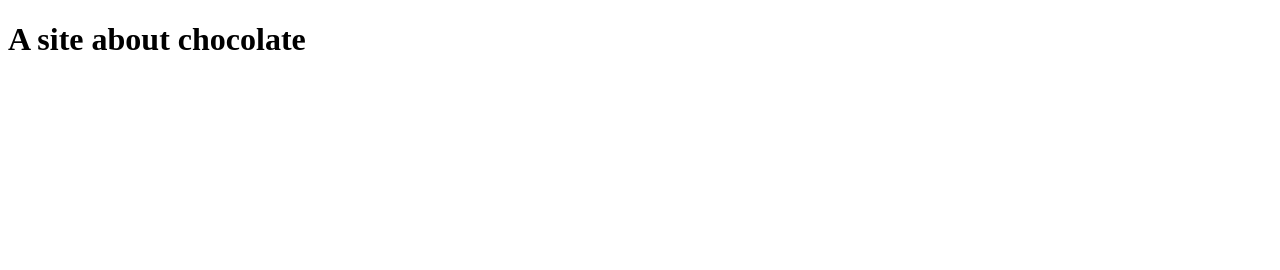
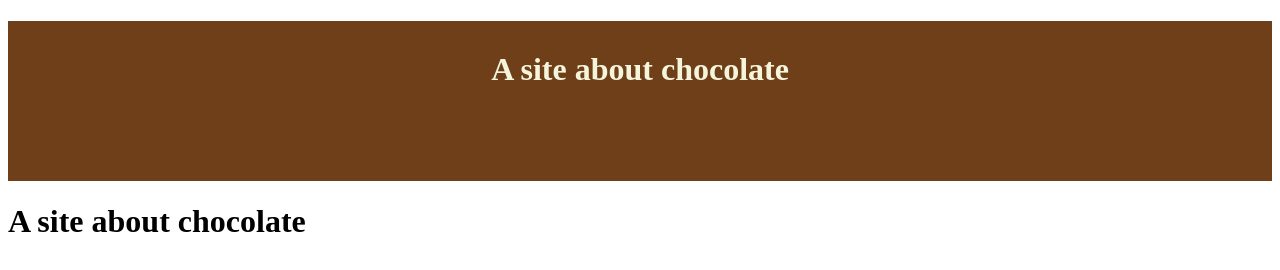
Before and after one commit to odysplat1990/odysseasWEB2GitTest_2020cafter, a plain HTML site: page index.html in a window 1280 px wide. Drawn offline with Linux system fonts and the light colour scheme.

Commit message:
second commit index and mystyles

```diff
--- /dev/null
+++ b/css/mystyles.css
@@ -0,0 +1,10 @@
+.jumbotron{
+    background-color: #6E3F19;
+    width:100%;
+    height: 160px;
+}
+.jumbotron h1,h3 {
+    color: #F5F5DC;
+    text-align: center;
+    padding-top: 30px;
+}
--- a/index.html
+++ b/index.html
@@ -5,9 +5,13 @@
     <meta charset="UTF-8">
     <meta name="viewport" content="width=device-width, initial-scale=1.0">
     <title>Choco home</title>
+    <link rel="stylesheet" type="text/css" href="css/mystyles.css">
 </head>
 
 <body>
+    <div class="jumbotron">
+        <h1>A site about chocolate</h1>
+    </div>
     <h1>A site about chocolate</h1>
 </body>
 
```
